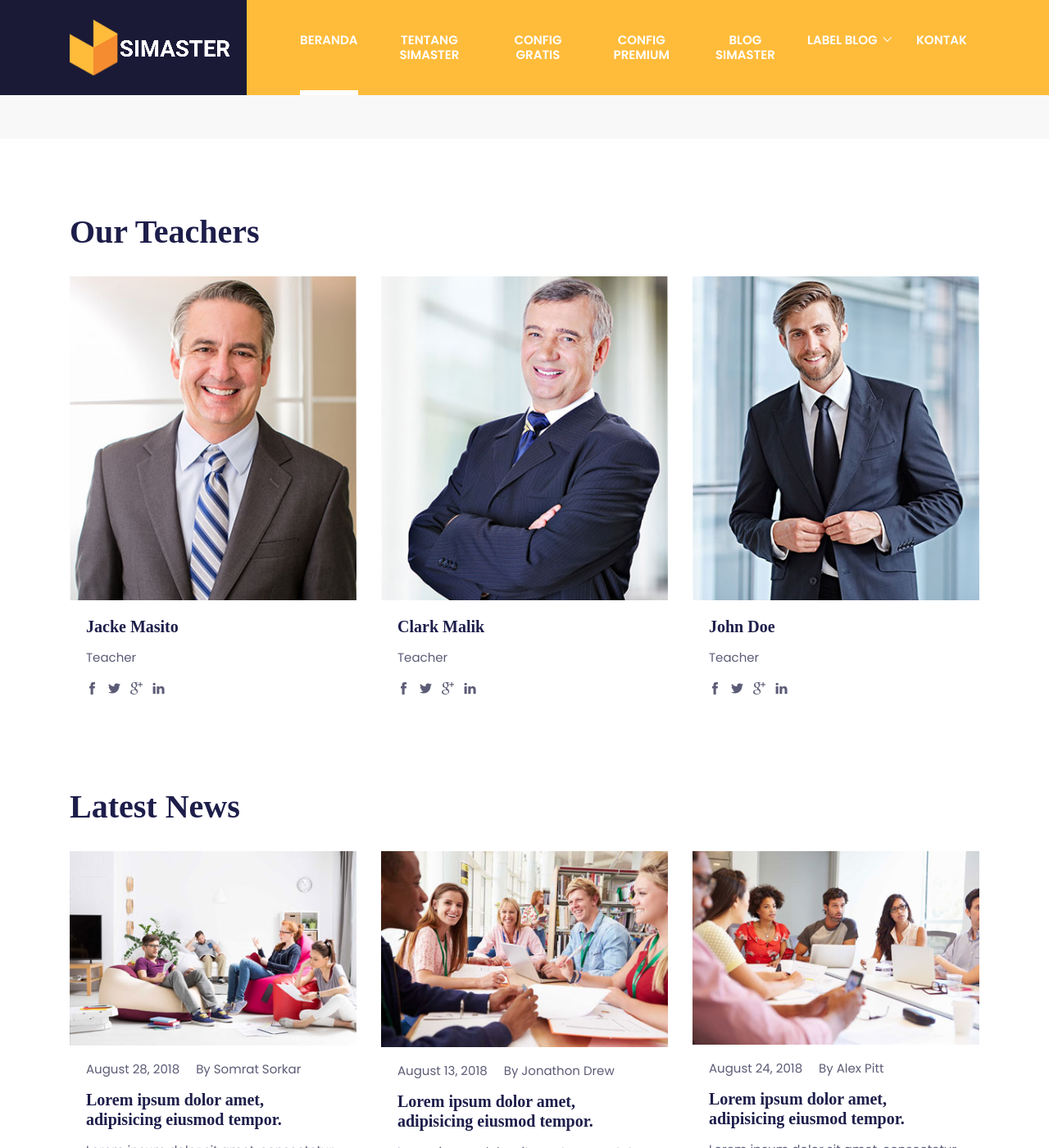
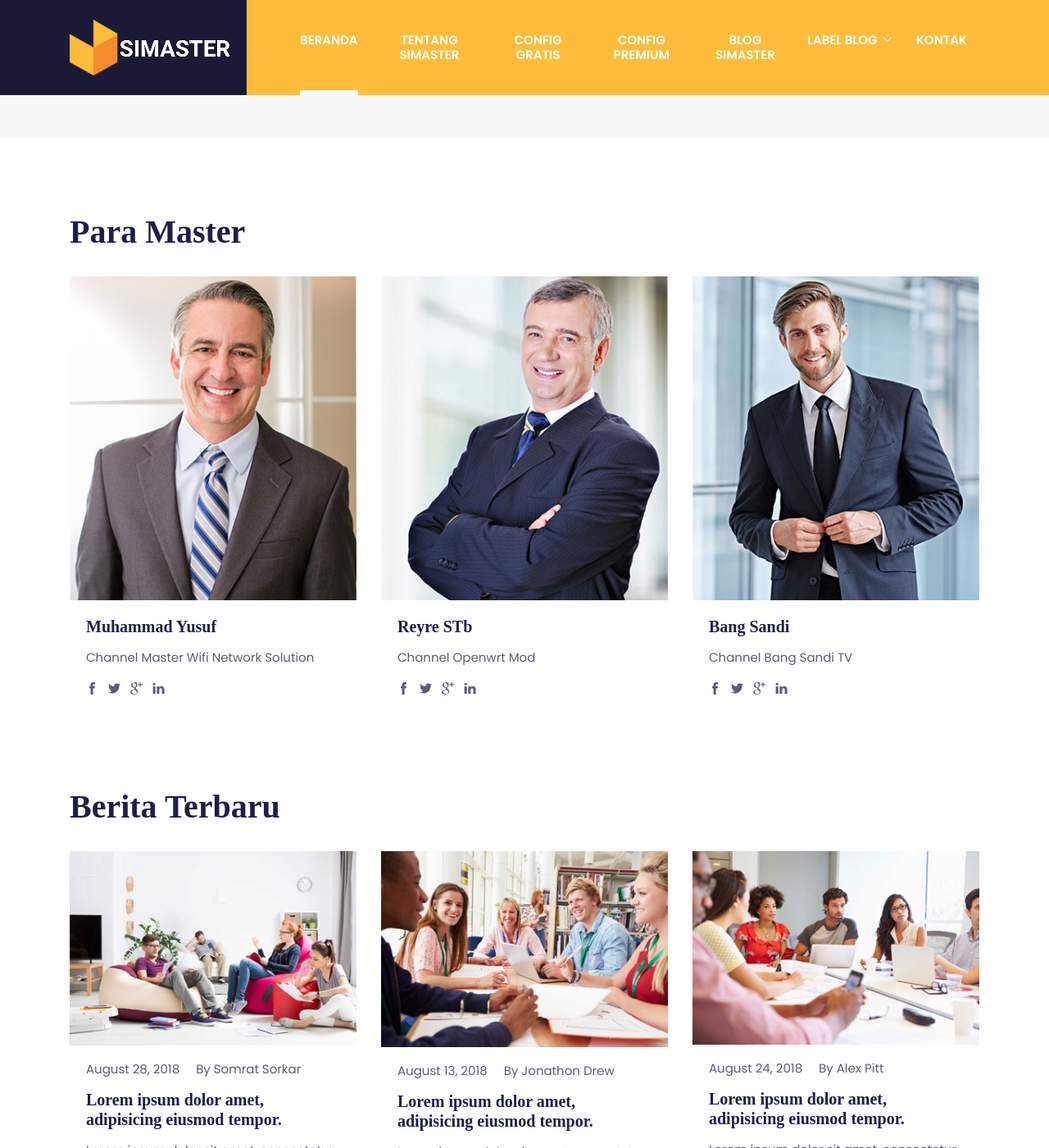
Before and after one commit to mwnsofficial/simastertutorials.github.io, a Jekyll site: the page built from index.html, in a window 1280 px wide and 1400 px high, scrolled down 4970 px. Shown: the whole window at 82% size. Built offline with Jekyll 4.4.1, drawn with Linux system fonts in a browser that asks for light colours; some web fonts are replaced; the list of posts is cut into pages by our own code; some of the changed text lies outside the part shown.

Commit message:
Update index.html

```diff
--- a/index.html
+++ b/index.html
@@ -239,7 +239,7 @@ description: Selamat datang di situs Simaster
       <div class="col-12 text-center">
         <h6 class="text-white font-secondary mb-0">Lihat materi kami di channel Youtube</h6>
         <h2 class="section-title text-white">Master Wifi Network Solution</h2>
-        <a href="contact.html" class="btn btn-light">Lihat Sekarang</a>
+        <a href="https://youtube.com/@idtechannel" class="btn btn-light">Lihat Sekarang</a>
       </div>
     </div>
   </div>
@@ -273,7 +273,7 @@ description: Selamat datang di situs Simaster
     <div class="row">
       <div class="col-12">
         <div class="d-flex align-items-center section-title justify-content-between">
-          <h2 class="mb-0 text-nowrap mr-3">Upcoming Events</h2>
+          <h2 class="mb-0 text-nowrap mr-3">Acara Mendatang</h2>
           <div class="border-top w-100 border-primary d-none d-sm-block"></div>
           <div>
             <a href="events.html" class="btn btn-sm btn-outline-primary ml-sm-3 d-none d-sm-block">see all</a>
@@ -340,7 +340,7 @@ description: Selamat datang di situs Simaster
   <div class="container">
     <div class="row justify-content-center">
       <div class="col-12">
-        <h2 class="section-title">Our Teachers</h2>
+        <h2 class="section-title">Para Master</h2>
       </div>
       <!-- teacher -->
       <div class="col-lg-4 col-sm-6 mb-5 mb-lg-0">
@@ -348,14 +348,14 @@ description: Selamat datang di situs Simaster
           <img class="card-img-top rounded-0" src="images/teachers/teacher-1.jpg" alt="teacher">
           <div class="card-body">
             <a href="teacher-single.html">
-              <h4 class="card-title">Jacke Masito</h4>
+              <h4 class="card-title">Muhammad Yusuf</h4>
             </a>
-            <p>Teacher</p>
+            <p>Channel Master Wifi Network Solution</p>
             <ul class="list-inline">
-              <li class="list-inline-item"><a class="text-color" href="https://facebook.com/themefisher"><i class="ti-facebook"></i></a></li>
-              <li class="list-inline-item"><a class="text-color" href="https://twitter.com/themefisher"><i class="ti-twitter-alt"></i></a></li>
-              <li class="list-inline-item"><a class="text-color" href="https://github.com/themefisher"><i class="ti-google"></i></a></li>
-              <li class="list-inline-item"><a class="text-color" href="https://instagram.com/themefisher/"><i class="ti-linkedin"></i></a></li>
+              <li class="list-inline-item"><a class="text-color" href="{{site.facebook}}"><i class="ti-facebook"></i></a></li>
+              <li class="list-inline-item"><a class="text-color" href="{{site.twitter}}"><i class="ti-twitter-alt"></i></a></li>
+              <li class="list-inline-item"><a class="text-color" href="{{site.google}}"><i class="ti-google"></i></a></li>
+              <li class="list-inline-item"><a class="text-color" href="{{site.linkedin}}"><i class="ti-linkedin"></i></a></li>
             </ul>
           </div>
         </div>
@@ -366,14 +366,14 @@ description: Selamat datang di situs Simaster
           <img class="card-img-top rounded-0" src="images/teachers/teacher-2.jpg" alt="teacher">
           <div class="card-body">
             <a href="teacher-single.html">
-              <h4 class="card-title">Clark Malik</h4>
+              <h4 class="card-title">Reyre STb</h4>
             </a>
-            <p>Teacher</p>
+            <p>Channel Openwrt Mod</p>
             <ul class="list-inline">
-              <li class="list-inline-item"><a class="text-color" href="https://facebook.com/themefisher"><i class="ti-facebook"></i></a></li>
-              <li class="list-inline-item"><a class="text-color" href="https://twitter.com/themefisher"><i class="ti-twitter-alt"></i></a></li>
-              <li class="list-inline-item"><a class="text-color" href="https://github.com/themefisher"><i class="ti-google"></i></a></li>
-              <li class="list-inline-item"><a class="text-color" href="https://instagram.com/themefisher/"><i class="ti-linkedin"></i></a></li>
+              <li class="list-inline-item"><a class="text-color" href="{{site.facebook2}}"><i class="ti-facebook"></i></a></li>
+              <li class="list-inline-item"><a class="text-color" href="{{site.twitter2}}"><i class="ti-twitter-alt"></i></a></li>
+              <li class="list-inline-item"><a class="text-color" href="{{sitr.google2}}"><i class="ti-google"></i></a></li>
+              <li class="list-inline-item"><a class="text-color" href="{{site.linkedin2}}"><i class="ti-linkedin"></i></a></li>
             </ul>
           </div>
         </div>
@@ -384,14 +384,14 @@ description: Selamat datang di situs Simaster
           <img class="card-img-top rounded-0" src="images/teachers/teacher-3.jpg" alt="teacher">
           <div class="card-body">
             <a href="teacher-single.html">
-              <h4 class="card-title">John Doe</h4>
+              <h4 class="card-title">Bang Sandi</h4>
             </a>
-            <p>Teacher</p>
+            <p>Channel Bang Sandi TV</p>
             <ul class="list-inline">
-              <li class="list-inline-item"><a class="text-color" href="https://facebook.com/themefisher"><i class="ti-facebook"></i></a></li>
-              <li class="list-inline-item"><a class="text-color" href="https://twitter.com/themefisher"><i class="ti-twitter-alt"></i></a></li>
-              <li class="list-inline-item"><a class="text-color" href="https://github.com/themefisher"><i class="ti-google"></i></a></li>
-              <li class="list-inline-item"><a class="text-color" href="https://instagram.com/themefisher/"><i class="ti-linkedin"></i></a></li>
+              <li class="list-inline-item"><a class="text-color" href="{{site.facebook3}}"><i class="ti-facebook"></i></a></li>
+              <li class="list-inline-item"><a class="text-color" href="{{site.twitter3}}"><i class="ti-twitter-alt"></i></a></li>
+              <li class="list-inline-item"><a class="text-color" href="{{site.google3}}"><i class="ti-google"></i></a></li>
+              <li class="list-inline-item"><a class="text-color" href="{{site.youtube3}}"><i class="ti-linkedin"></i></a></li>
             </ul>
           </div>
         </div>
@@ -406,7 +406,7 @@ description: Selamat datang di situs Simaster
   <div class="container">
     <div class="row">
       <div class="col-12">
-        <h2 class="section-title">Latest News</h2>
+        <h2 class="section-title">Berita Terbaru</h2>
       </div>
     </div>
     <div class="row justify-content-center">
```
